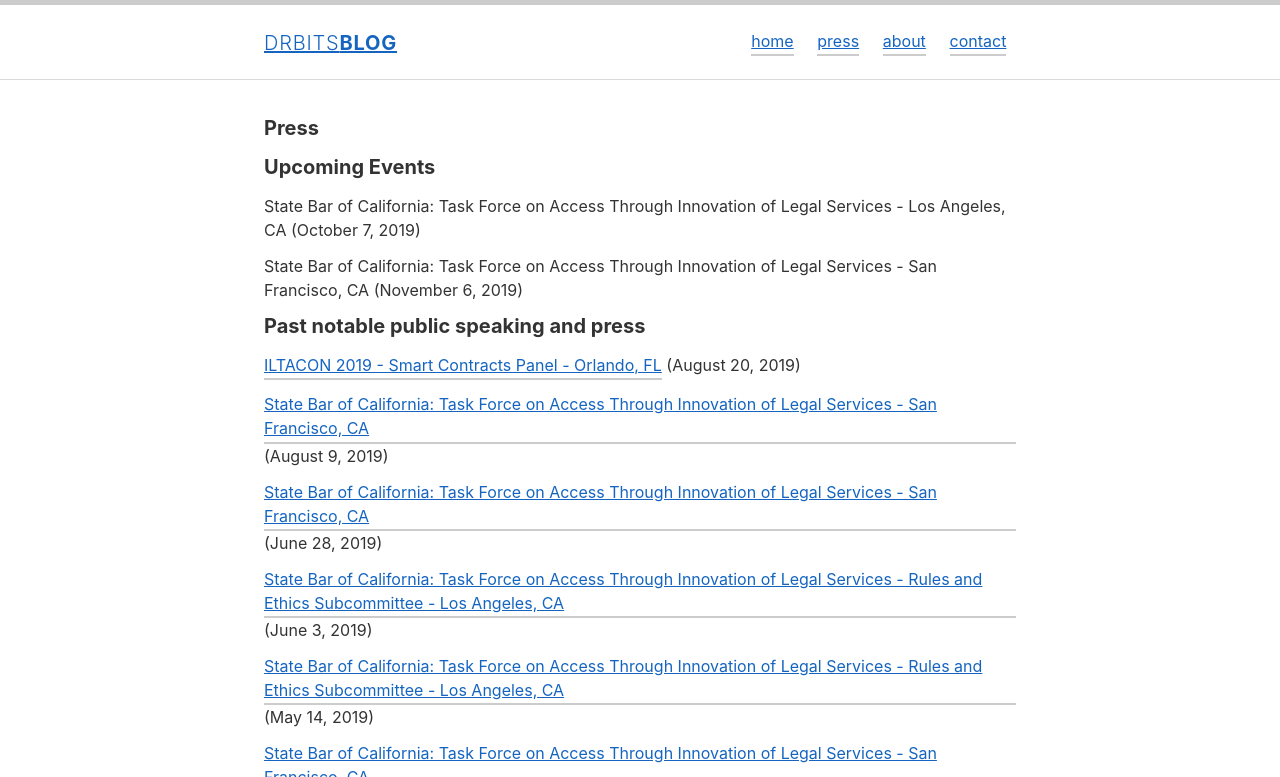
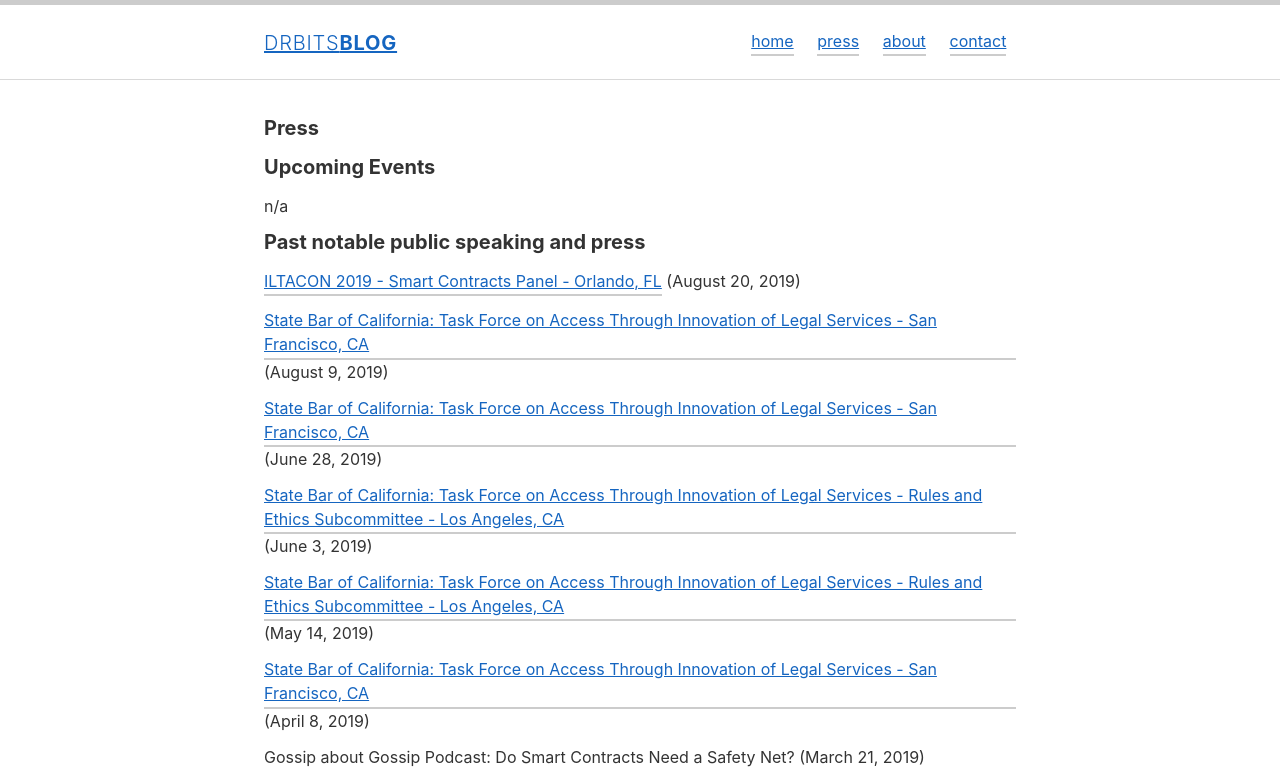
Before and after one commit to thedrbits/drbitsblog, a Jekyll site: the page built from press.md, in a window 1280 px wide and 900 px high, cut to the strip 0-777 px from the top of the window. Built offline with Jekyll 4.4.1, drawn with Linux system fonts in a browser that asks for light colours.

Commit message:
remove future cal bar task force events and note I'm no longer active on the task force in the about

```diff
--- a/press.md
+++ b/press.md
@@ -5,9 +5,7 @@ permalink: /press/
 ---
 ## Upcoming Events
 
-State Bar of California: Task Force on Access Through Innovation of Legal Services - Los Angeles, CA (October 7, 2019)
-
-State Bar of California: Task Force on Access Through Innovation of Legal Services - San Francisco, CA (November 6, 2019)
+n/a
 
 ## Past notable public speaking and press
 
```
Also changed, not shown: about.md (+1 -1 lines).
